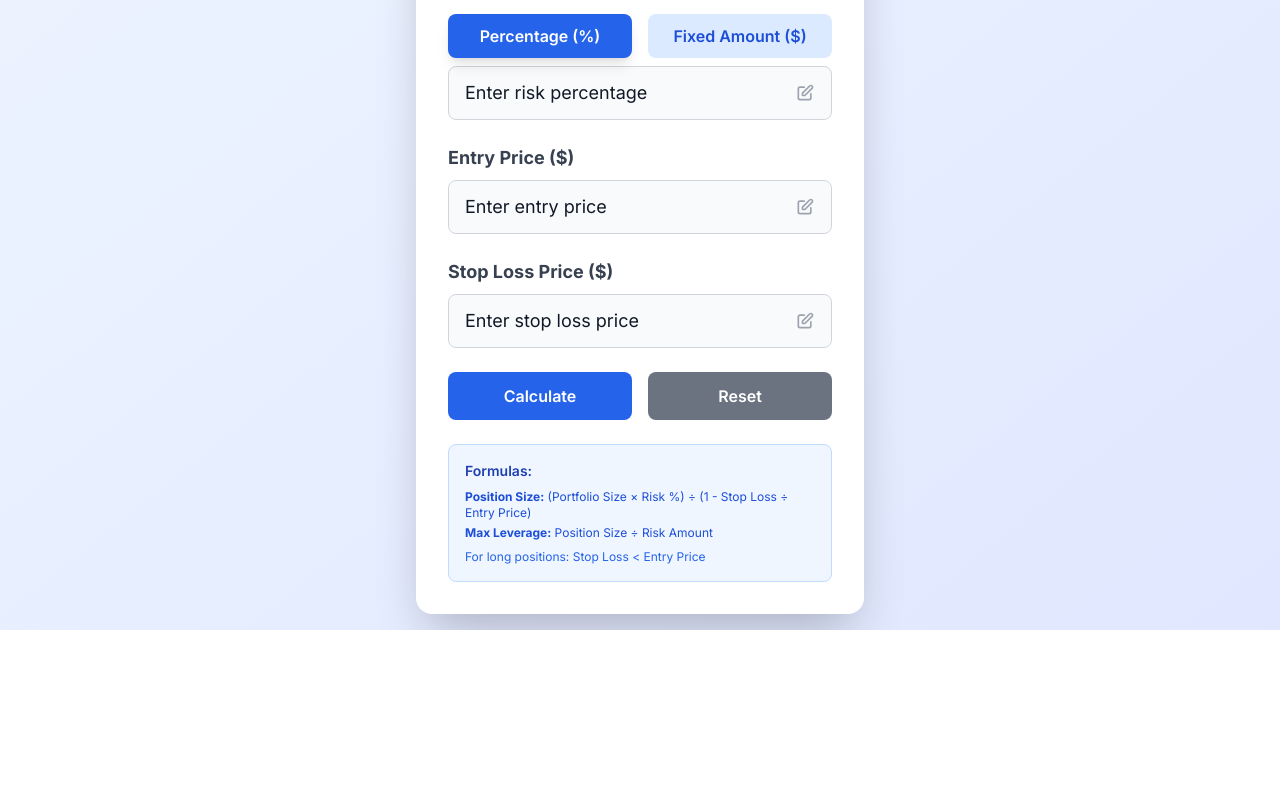
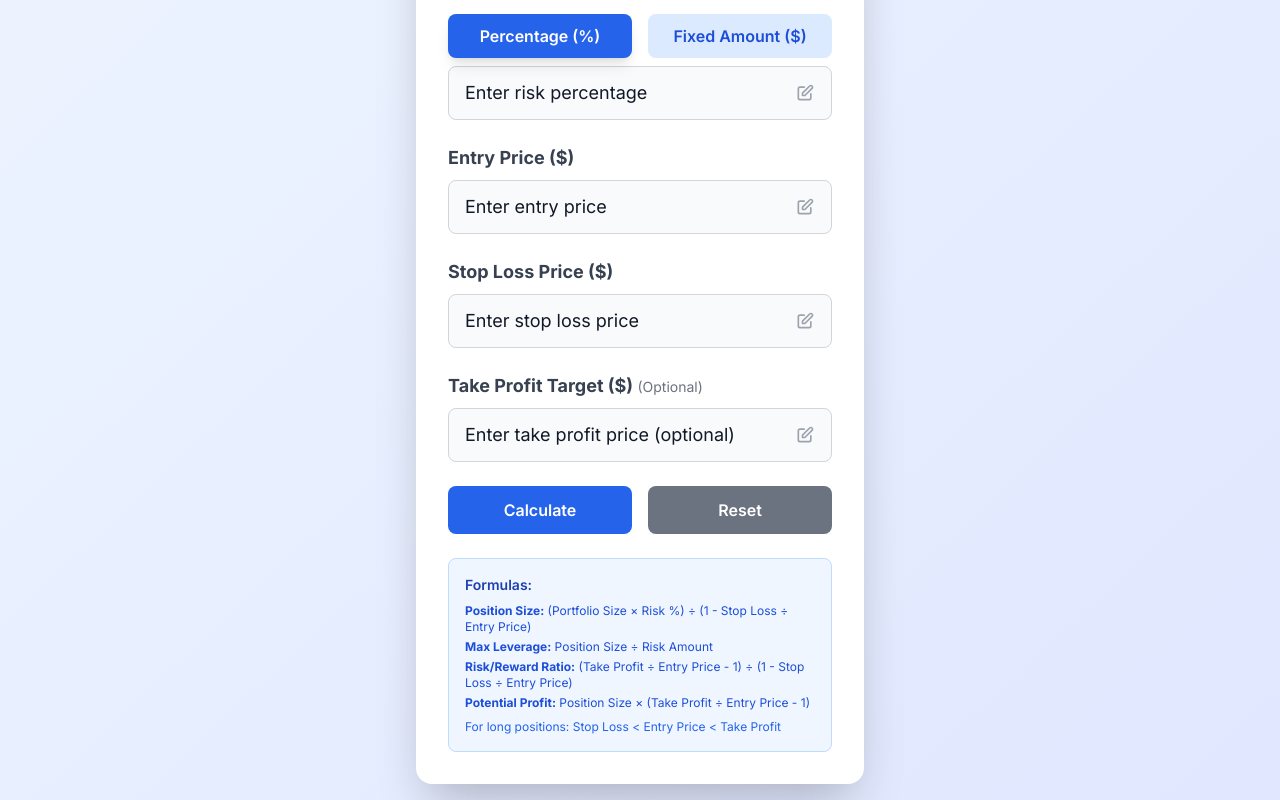
Before and after one commit to superv1sion/position-size, a Next.js app: page / in a window 1280 px wide. Shown: the part 400-1200 px from the top of the page. Before the commit the page ends 1030 px from the top, so only its background shows below. Built offline with nearby package versions, Linux system fonts and the light colour scheme.

Commit message:
take profit target and risk reward calculation

```diff
--- a/app/page.tsx
+++ b/app/page.tsx
@@ -24,6 +24,10 @@ export default function Home() {
     const [isFixedRiskEditing, setIsFixedRiskEditing] = useState(false)
     const [riskInputType, setRiskInputType] = useState<'percentage' | 'fixed'>('percentage')
     const [fixedRiskAmount, setFixedRiskAmount] = useState('')
+    const [takeProfitPrice, setTakeProfitPrice] = useState('')
+    const [isTakeProfitEditing, setIsTakeProfitEditing] = useState(false)
+    const [riskRewardRatio, setRiskRewardRatio] = useState<number | null>(null)
+    const [potentialProfit, setPotentialProfit] = useState<number | null>(null)
     const [updateAvailable, setUpdateAvailable] = useState(false)
     const [registration, setRegistration] = useState<ServiceWorkerRegistration | null>(null)
     const [isPWA, setIsPWA] = useState(false)
@@ -221,6 +225,7 @@ export default function Home() {
         const portfolio = parseFormattedPrice(portfolioSize)
         const entry = parseFormattedPrice(entryPrice)
         const stopLoss = parseFormattedPrice(stopLossPrice)
+        const takeProfit = parseFormattedPrice(takeProfitPrice)
 
         // Calculate risk amount based on input type
         let riskAmount: number
@@ -262,6 +267,34 @@ export default function Home() {
                 setMaxLeverage(calculatedMaxLeverage)
                 setMarginRequirement(calculatedPositionSize / calculatedMaxLeverage)
 
+                // Calculate risk/reward ratio and potential profit if take profit is provided
+                if (takeProfit > 0) {
+                    let rewardPerUnit: number
+                    let takeProfitValidationMessage: string
+
+                    if (positionType === 'long') {
+                        rewardPerUnit = (takeProfit / entry) - 1
+                        takeProfitValidationMessage = 'Take profit price must be higher than entry price for long positions'
+                    } else {
+                        rewardPerUnit = 1 - (takeProfit / entry)
+                        takeProfitValidationMessage = 'Take profit price must be lower than entry price for short positions'
+                    }
+
+                    if (rewardPerUnit > 0) {
+                        const calculatedRiskRewardRatio = rewardPerUnit / riskPerUnit
+                        const calculatedPotentialProfit = calculatedPositionSize * rewardPerUnit
+                        setRiskRewardRatio(calculatedRiskRewardRatio)
+                        setPotentialProfit(calculatedPotentialProfit)
+                    } else {
+                        alert(takeProfitValidationMessage)
+                        setRiskRewardRatio(null)
+                        setPotentialProfit(null)
+                    }
+                } else {
+                    setRiskRewardRatio(null)
+                    setPotentialProfit(null)
+                }
+
             } else {
                 alert(validationMessage)
             }
@@ -278,10 +311,14 @@ export default function Home() {
         setFixedRiskAmount('')
         setEntryPrice('')
         setStopLossPrice('')
+        setTakeProfitPrice('')
         setPositionSize(null)
         setMaxLeverage(null)
+        setRiskRewardRatio(null)
+        setPotentialProfit(null)
         setIsFixedRiskEditing(false)
         setIsRiskPercentageEditing(false)
+        setIsTakeProfitEditing(false)
     }
 
     const copyToClipboard = async (text: string) => {
@@ -591,7 +628,7 @@ The automatic install prompt may not appear in development mode.`);
                                     }}
                                     className="w-full px-4 py-3 border border-gray-300 dark:border-gray-600 rounded-lg focus:ring-2 focus:ring-blue-500 focus:border-transparent dark:bg-gray-700 dark:text-white text-lg"
                                     placeholder="Enter risk percentage"
-                                    inputMode="numeric"
+                                    inputMode="decimal"
                                     autoFocus
                                 />
                             ) : (
@@ -738,6 +775,46 @@ The automatic install prompt may not appear in development mode.`);
                         )}
                     </div>
 
+                    <div>
+                        <label className="block text-lg font-bold text-gray-700 dark:text-gray-300 mb-2">
+                            Take Profit Target ($) <span className="text-sm font-normal text-gray-500 dark:text-gray-400">(Optional)</span>
+                        </label>
+                        {isTakeProfitEditing ? (
+                            <input
+                                type="text"
+                                value={takeProfitPrice}
+                                onChange={(e) => setTakeProfitPrice(formatPriceInput(e.target.value))}
+                                onBlur={() => setIsTakeProfitEditing(false)}
+                                onKeyDown={(e) => {
+                                    if (e.key === 'Enter') {
+                                        setIsTakeProfitEditing(false)
+                                    }
+                                }}
+                                className="w-full px-4 py-3 border border-gray-300 dark:border-gray-600 rounded-lg focus:ring-2 focus:ring-blue-500 focus:border-transparent dark:bg-gray-700 dark:text-white text-lg"
+                                placeholder="Enter take profit price"
+                                inputMode="decimal"
+                                autoFocus
+                            />
+                        ) : (
+                            <div
+                                className="w-full px-4 py-3 border border-gray-300 dark:border-gray-600 rounded-lg bg-gray-50 dark:bg-gray-700 text-lg cursor-pointer hover:bg-gray-100 dark:hover:bg-gray-600 transition-colors duration-200 flex items-center justify-between"
+                                onClick={() => setIsTakeProfitEditing(true)}
+                            >
+                                <span className="text-gray-900 dark:text-gray-300">
+                                    {takeProfitPrice ? `$${takeProfitPrice}` : 'Enter take profit price (optional)'}
+                                </span>
+                                <svg
+                                    className="w-5 h-5 text-gray-400 hover:text-gray-600 dark:hover:text-gray-300"
+                                    fill="none"
+                                    stroke="currentColor"
+                                    viewBox="0 0 24 24"
+                                >
+                                    <path strokeLinecap="round" strokeLinejoin="round" strokeWidth={2} d="M11 5H6a2 2 0 00-2 2v11a2 2 0 002 2h11a2 2 0 002-2v-5m-1.414-9.414a2 2 0 112.828 2.828L11.828 15H9v-2.828l8.586-8.586z" />
+                                </svg>
+                            </div>
+                        )}
+                    </div>
+
                     <div className="flex space-x-4">
                         <button
                             onClick={calculatePositionSize}
@@ -790,10 +867,25 @@ The automatic install prompt may not appear in development mode.`);
                                     {maxLeverage}x
                                 </span>
                             </p>
+                            <br></br>
+                            {riskRewardRatio !== null && (
+                                <>
+                                    <p className="text-2xl font-bold text-blue-600 dark:text-blue-400">
+                                        Risk/Reward Ratio: <br />
+                                        <span className="text-3xl font-extrabold text-blue-700 dark:text-blue-300 bg-blue-100 dark:bg-blue-800/30 px-3 py-1 rounded-lg">
+                                            1:{riskRewardRatio.toFixed(2)}
+                                        </span>
+                                    </p>
+                                    <br></br>
+                                    <p className="text-2xl font-bold text-green-600 dark:text-green-400">
+                                        Potential Profit: <br />
+                                        <span className="text-3xl font-extrabold text-green-700 dark:text-green-300 bg-green-100 dark:bg-green-800/30 px-3 py-1 rounded-lg">
+                                            ${potentialProfit?.toFixed(2)}
+                                        </span>
+                                    </p>
+                                </>
+                            )}
 
-                            <p className="text-sm text-blue-700 dark:text-blue-300 mt-2">
-                                This is the recommended position size based on your risk parameters.
-                            </p>
                             {copyMessage && (
                                 <div className="mt-2 text-sm font-medium text-green-600 dark:text-green-400">
                                     {copyMessage}
@@ -815,10 +907,22 @@ The automatic install prompt may not appear in development mode.`);
                         <p className="text-xs text-blue-700 dark:text-blue-300 mt-1">
                             <strong>Max Leverage:</strong> Position Size ÷ Risk Amount
                         </p>
+                        <p className="text-xs text-blue-700 dark:text-blue-300 mt-1">
+                            <strong>Risk/Reward Ratio:</strong> {positionType === 'long'
+                                ? '(Take Profit ÷ Entry Price - 1) ÷ (1 - Stop Loss ÷ Entry Price)'
+                                : '(1 - Take Profit ÷ Entry Price) ÷ (Stop Loss ÷ Entry Price - 1)'
+                            }
+                        </p>
+                        <p className="text-xs text-blue-700 dark:text-blue-300 mt-1">
+                            <strong>Potential Profit:</strong> Position Size × {positionType === 'long'
+                                ? '(Take Profit ÷ Entry Price - 1)'
+                                : '(1 - Take Profit ÷ Entry Price)'
+                            }
+                        </p>
                         <p className="text-xs text-blue-600 dark:text-blue-400 mt-2">
                             {positionType === 'long'
-                                ? 'For long positions: Stop Loss < Entry Price'
-                                : 'For short positions: Stop Loss > Entry Price'
+                                ? 'For long positions: Stop Loss < Entry Price < Take Profit'
+                                : 'For short positions: Take Profit < Entry Price < Stop Loss'
                             }
                         </p>
                     </div>
```
